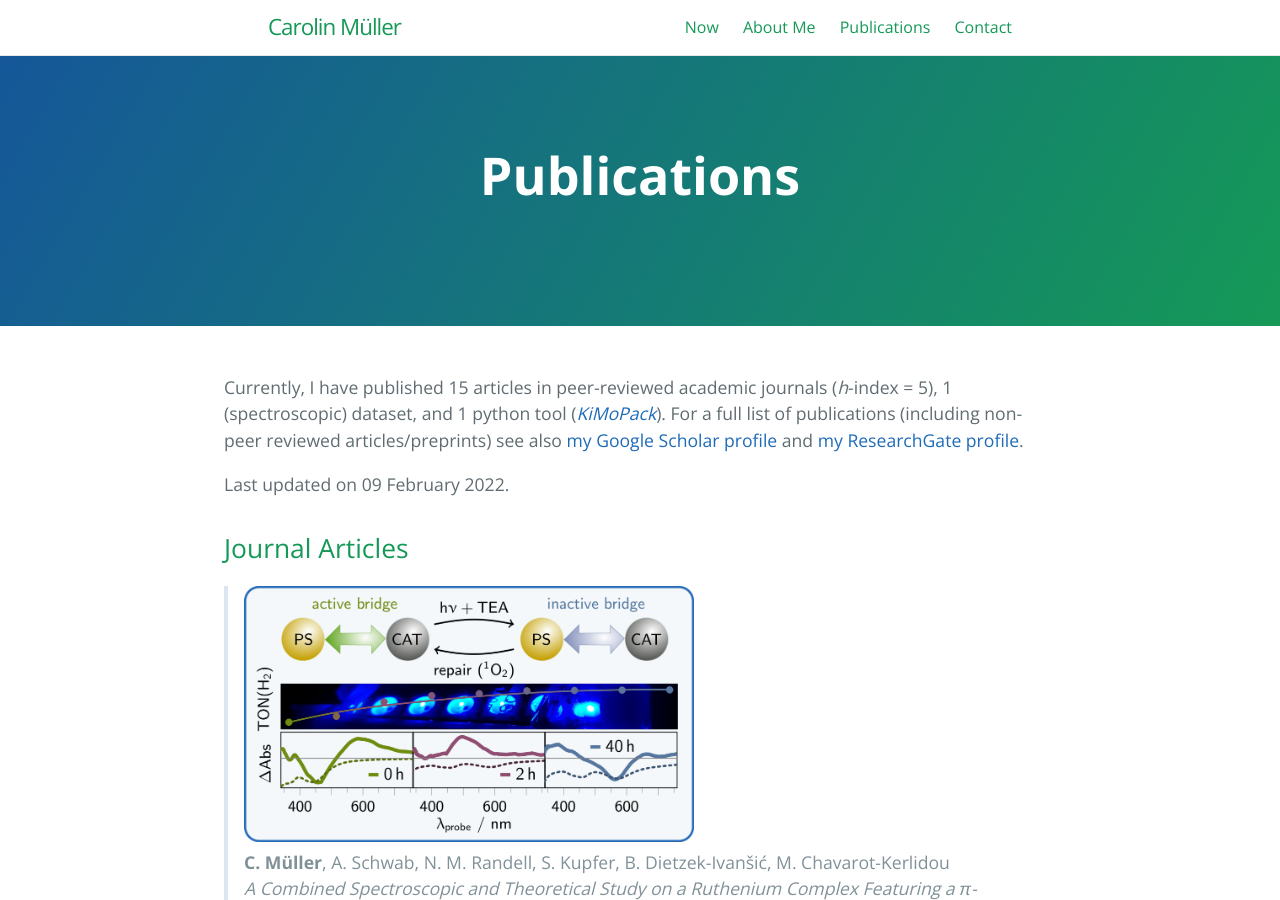
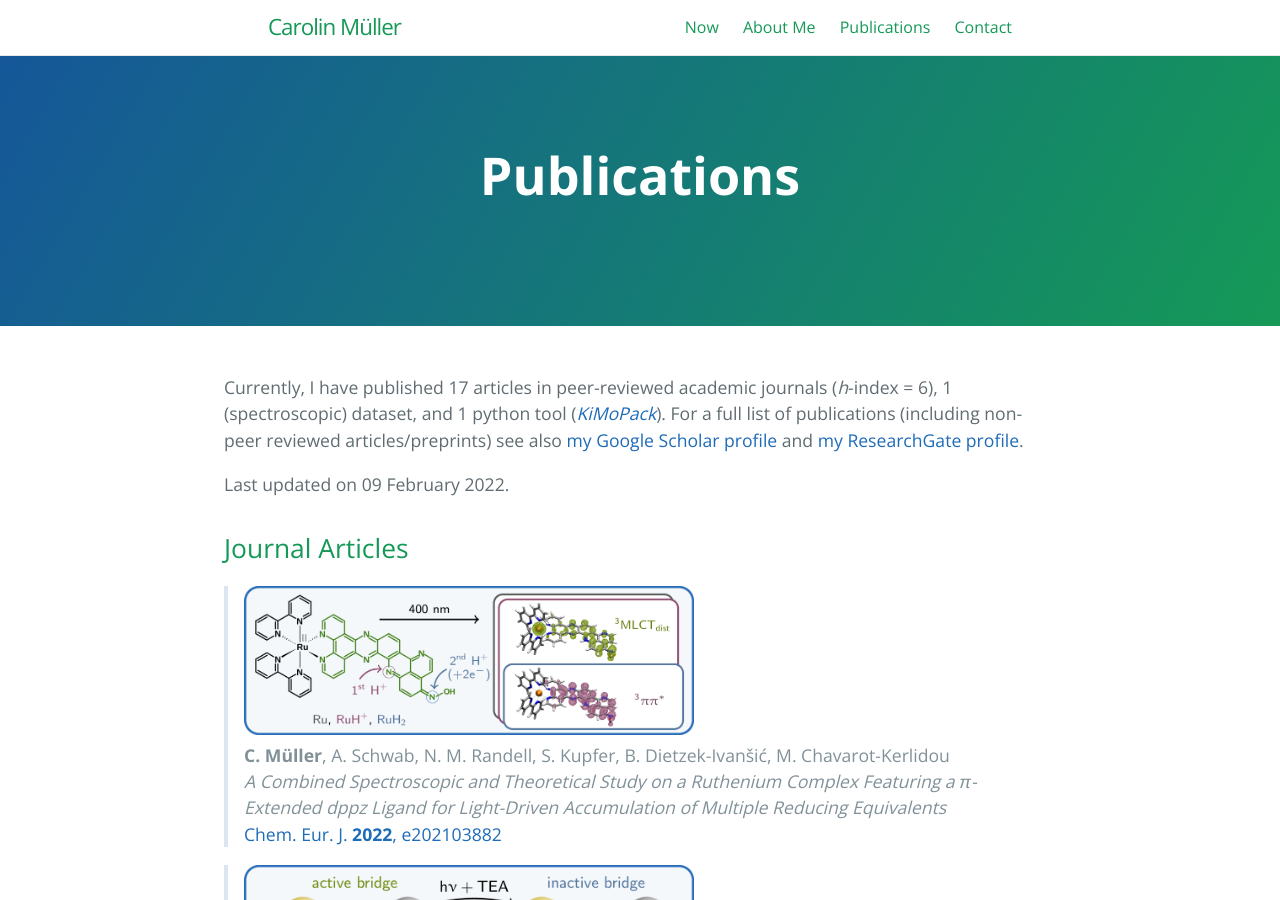
Before and after one commit to carolin-m/carolin-m.github.io, a Jekyll site: the page built from publications.md, in a window 1280 px wide and 900 px high. Built offline with Jekyll 4.4.1, drawn with Linux system fonts in a browser that asks for light colours.

Commit message:
Update publications.md

```diff
--- a/publications.md
+++ b/publications.md
@@ -6,13 +6,13 @@ ref: publications
 order: 1
 ---
 
-Currently, I have published 15 articles in peer-reviewed academic journals (*h*-index = 5), 1 (spectroscopic) dataset, and 1 python tool ([*KiMoPack*](https://pypi.org/project/KiMoPack/6.2.10/)). For a full list of publications (including non-peer reviewed articles/preprints) see also [my Google Scholar profile](https://scholar.google.com/citations?hl=de&user=GTdILbgAAAAJ) and [my ResearchGate profile](https://www.researchgate.net/profile/Carolin-Mueller-6).
+Currently, I have published 17 articles in peer-reviewed academic journals (*h*-index = 6), 1 (spectroscopic) dataset, and 1 python tool ([*KiMoPack*](https://pypi.org/project/KiMoPack/6.2.10/)). For a full list of publications (including non-peer reviewed articles/preprints) see also [my Google Scholar profile](https://scholar.google.com/citations?hl=de&user=GTdILbgAAAAJ) and [my ResearchGate profile](https://www.researchgate.net/profile/Carolin-Mueller-6).
 
 Last updated on 09 February 2022.
 
 ## Journal Articles <br>
 
-> <img width=450 src='./images/TOC_Active-Repair_NatChem.png'> <br>
+> <img width=450 src='./images/TOC_RuLOxim.png'> <br>
 > **C. Müller**, A. Schwab, N. M. Randell, S. Kupfer, B. Dietzek-Ivanšić, M. Chavarot-Kerlidou <br>
 > *A Combined Spectroscopic and Theoretical Study on a Ruthenium Complex Featuring a π-Extended dppz Ligand for Light-Driven Accumulation of Multiple Reducing Equivalents* <br>
 > [Chem. Eur. J. **2022**, e202103882](https://doi.org/10.1002/chem.202103882)
```
